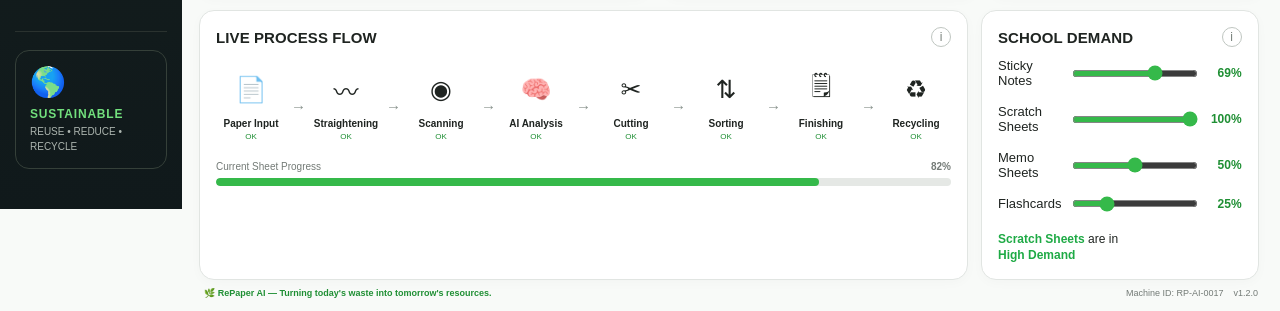
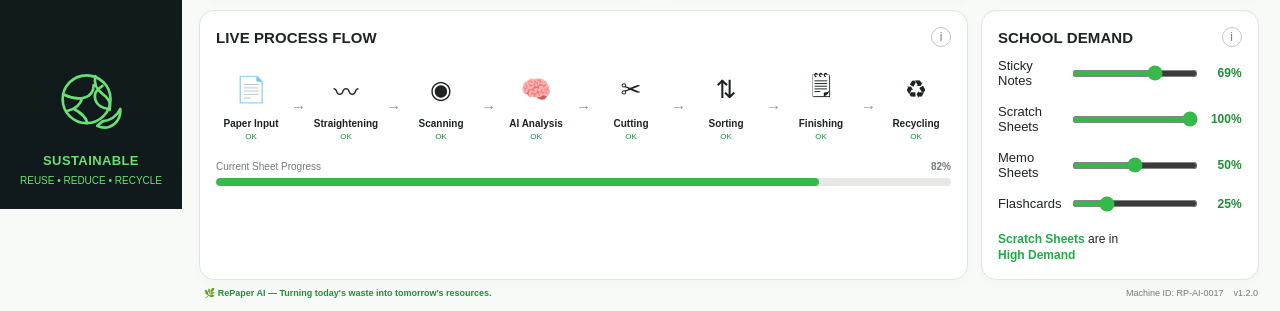
Before and after one commit to RePaperAI/RePaperAI.github.io, a website: page dashboard.html in a window 1280 px wide. Shown: the part 591-902 px from the top of the page. Drawn offline with Linux system fonts and the light colour scheme.

Commit message:
Updated part below the sidebar

```diff
--- a/dashboard.html
+++ b/dashboard.html
@@ -1089,6 +1089,13 @@
       font-weight: 700;
     }
 
+    .sidebar-bottom { border-top: 0; padding-top: 0; }
+    .sustainability-box { border: 0; padding: 0; margin: 0; text-align: center; }
+    .sustainability-box .earth { width: 78px; height: 78px; margin: 0 auto 13px; color: #69df75; }
+    .sustainability-box .earth svg { display: block; width: 100%; height: 100%; }
+    .sustainability-box h4 { margin-bottom: 7px; color: #69df75; font-size: 13px; letter-spacing: .4px; }
+    .sustainability-box p { color: #69df75; font-size: 10px; line-height: 1.2; white-space: nowrap; }
+
     @media (min-width: 1251px) {
       .analysis-layout { grid-template-columns: 280px minmax(0, 1fr); }
       .paper { width: 280px; height: 416px; aspect-ratio: auto; }
@@ -1167,9 +1174,15 @@
     <div class="sidebar-bottom">
 
       <div class="sustainability-box">
-        <div class="earth">🌎</div>
+        <div class="earth" aria-label="Sustainable recycling icon">
+          <svg viewBox="0 0 88 88" role="img" aria-hidden="true">
+            <circle cx="39" cy="42" r="27" fill="none" stroke="currentColor" stroke-width="3"/>
+            <path d="M14 37c8 4 16 5 23 3 7-2 10-8 10-14M18 55c8-2 14-7 16-14M49 16c-2 8 1 15 8 20 6 4 10 10 8 18M40 69c-2-8-8-12-15-16M57 27c-7 4-10 10-8 16 2 6 8 9 15 10" fill="none" stroke="currentColor" stroke-width="3" stroke-linecap="round"/>
+            <path d="M57 67c8-1 16-6 20-14 1 9-4 17-12 20-5 2-10 1-14-1Z" fill="none" stroke="currentColor" stroke-width="3" stroke-linejoin="round"/>
+          </svg>
+        </div>
         <h4>SUSTAINABLE</h4>
-        <p>REUSE • REDUCE • RECYCLE</p>
+        <p>REUSE &bull; REDUCE &bull; RECYCLE</p>
       </div>
 
     </div>
```
